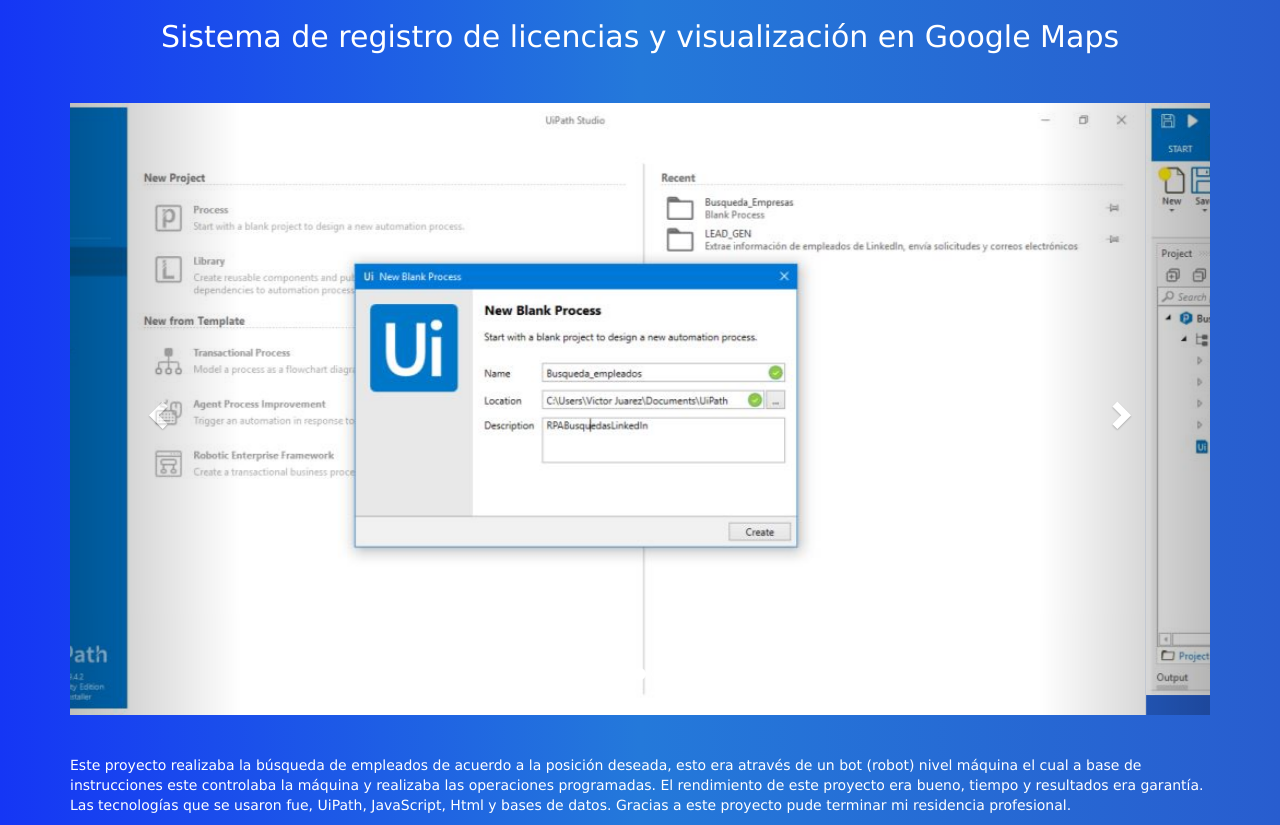
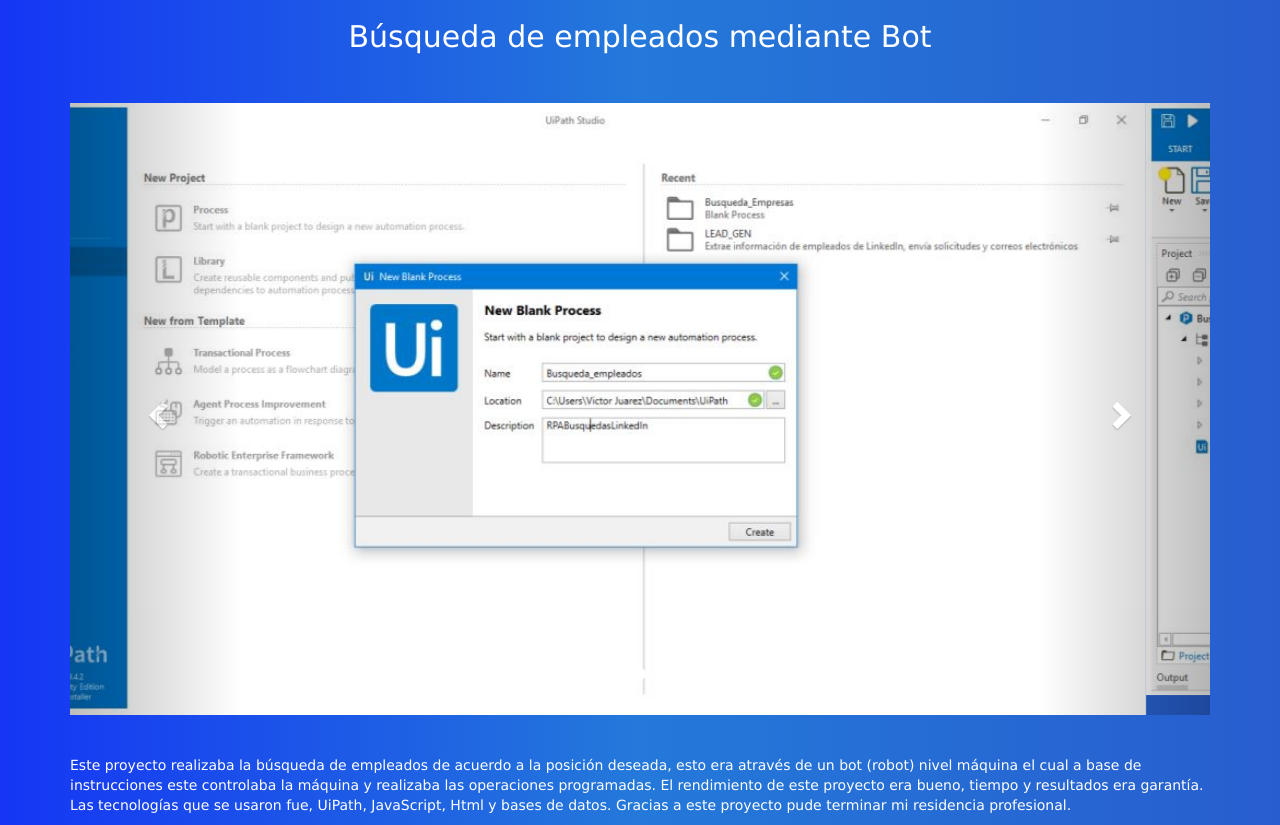
Before and after one commit to leonardomoralesgustavo/leonardomoralesgustavo.github.io, a plain HTML site: page portafolio/busquedaEmpleados/busquedaEmpleados.html in a window 1280 px wide. Drawn offline with nearby package versions, Linux system fonts and the light colour scheme.

Commit message:
update title

```diff
--- a/portafolio/busquedaEmpleados/busquedaEmpleados.html
+++ b/portafolio/busquedaEmpleados/busquedaEmpleados.html
@@ -14,7 +14,7 @@
 <body class="bodyCarousel">
 
   <div class="container">
-  <h2 class="text-align">Sistema de registro de licencias y visualización en Google Maps</h2>
+  <h2 class="text-align">Búsqueda de empleados mediante Bot</h2>
   <br><br>
     <div id="myCarousel" class="carousel slide" data-ride="carousel">
       <!-- Indicators -->
```
